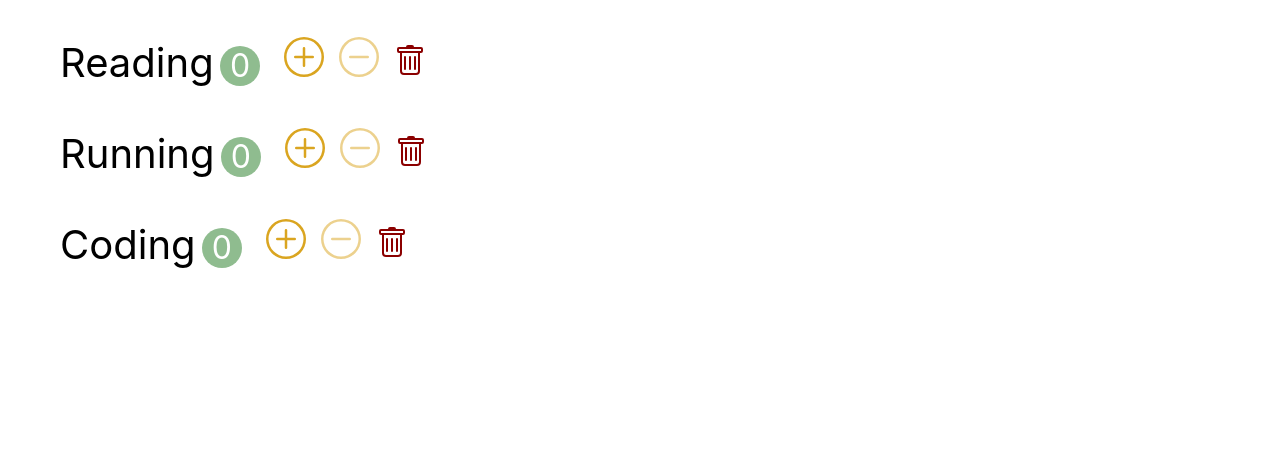
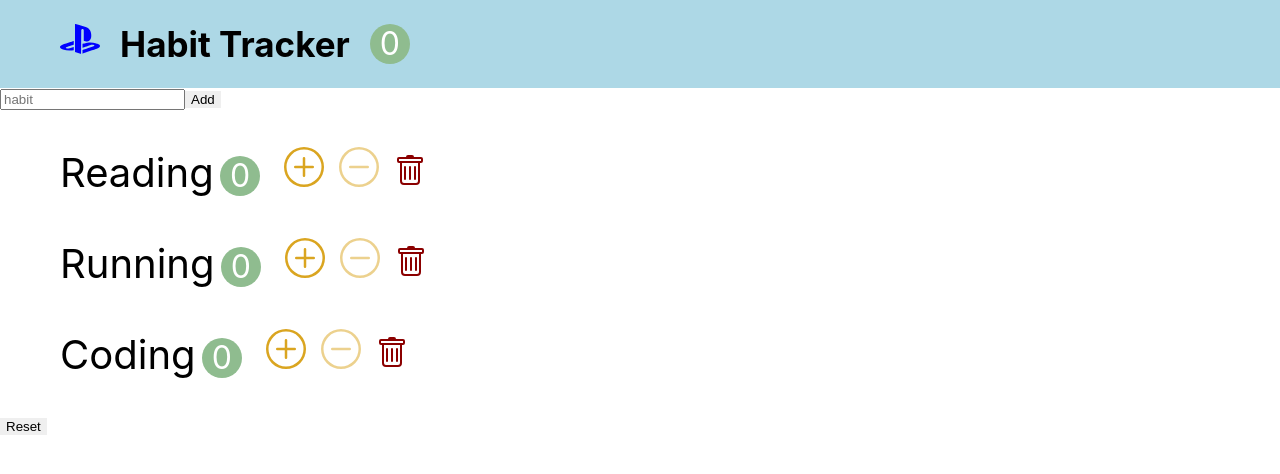
Before and after one commit to Joahkim/Habit-Tracker, a React (Create React App) app: page / in a window 1280 px wide. Shown: the top 474 px of the page. Built offline with nearby package versions, Linux system fonts and the light colour scheme.

Commit message:
Habit Tracker Complete _ Class

```diff
--- a/src/App.css
+++ b/src/App.css
@@ -1,3 +1,6 @@
+* {
+  box-sizing: border-box;
+}
 button {
   outline: none;
   border: 0;
--- a/src/app.jsx
+++ b/src/app.jsx
@@ -1,6 +1,7 @@
 import React, { Component } from "react";
-import "./App.css";
+import "./app.css";
 import Habits from "./components/habits";
+import Nav from "./components/nav";
 
 class App extends Component {
   state = {
@@ -30,14 +31,35 @@ class App extends Component {
     this.setState({ habits });
   };
 
+  handleAdd = (name) => {
+    const habits = [
+      { id: Date.now(), name: name, count: 0 },
+      ...this.state.habits,
+    ];
+    this.setState({ habits });
+  };
+
+  handleReset = () => {
+    const habits = this.state.habits.map((habit) => {
+      habit.count = 0;
+      return habit;
+    });
+    this.setState({ habits });
+  };
+
   render() {
     return (
+      <>
+        <Nav habits={this.state.habits} />
         <Habits
           habits={this.state.habits}
           handleIncrement={this.handleIncrement}
           handleDecrement={this.handleDecrement}
           handleDelete={this.handleDelete}
+          handleAdd={this.handleAdd}
+          handleReset={this.handleReset}
         />
+      </>
     );
   }
 }
--- /dev/null
+++ b/src/components/habitAddForm.jsx
@@ -0,0 +1,30 @@
+import React, { Component } from "react";
+
+class HabitAddForm extends Component {
+  formRef = React.createRef();
+  inputRef = React.createRef();
+  //돔 요소에 직접 접근하는 것이 아니라 createRef를 사용해 변수를 정의하고 그것을 해당하는 리액트 컴포넌트의  ref로 연결하면 된다.
+
+  onSubmit = (event) => {
+    event.preventDefault();
+    const name = this.inputRef.current.value;
+    name && this.props.handleAdd(name);
+    //this.inputRef.current.value = "";
+    this.formRef.current.reset();
+  };
+  render() {
+    return (
+      <form ref={this.formRef} className="addForm" onSubmit={this.onSubmit}>
+        <input
+          ref={this.inputRef}
+          type="text"
+          className="addInput"
+          placeholder="habit"
+        />
+        <button className="addBtn">Add</button>
+      </form>
+    );
+  }
+}
+
+export default HabitAddForm;
--- a/src/components/habits.jsx
+++ b/src/components/habits.jsx
@@ -1,9 +1,12 @@
 import React, { Component } from "react";
+import HabitAddForm from "./habitAddForm";
 import Habit from "./habit";
 
 class Habits extends Component {
   render() {
     return (
+      <>
+        <HabitAddForm handleAdd={this.props.handleAdd} />
         <ul>
           {this.props.habits.map((habit) => (
             <Habit
@@ -15,6 +18,10 @@ class Habits extends Component {
             />
           ))}
         </ul>
+        <button className="habitsReset" onClick={this.props.handleReset}>
+          Reset
+        </button>
+      </>
     );
   }
 }
--- /dev/null
+++ b/src/components/nav.css
@@ -0,0 +1,30 @@
+.navigation {
+  height: 11vh;
+  background-color: lightblue;
+  display: flex;
+  align-items: center;
+  padding-left: 50px;
+}
+
+.navItems {
+  margin: 0 10px;
+}
+.logo {
+  font-size: 40px;
+  color: blue;
+}
+.title {
+  font-size: 35px;
+  font-weight: bold;
+}
+.totalCount {
+  display: inline-block;
+  text-align: center;
+  font-size: 2rem;
+  width: 2.5rem;
+  height: 2.5rem;
+  line-height: 2.5rem;
+  background-color: darkseagreen;
+  color: white;
+  border-radius: 50%;
+}
--- /dev/null
+++ b/src/components/nav.jsx
@@ -0,0 +1,25 @@
+import React, { Component } from "react";
+import { IoLogoPlaystation } from "react-icons/io";
+import "./nav.css";
+
+class Nav extends Component {
+  render() {
+    let totalCount = 0;
+
+    this.props.habits.forEach((habit) => {
+      totalCount += habit.count;
+    });
+
+    return (
+      <nav className="navigation">
+        <span className="navItems logo">
+          <IoLogoPlaystation />
+        </span>
+        <span className="navItems title">Habit Tracker</span>
+        <div className="navItems totalCount">{totalCount}</div>
+      </nav>
+    );
+  }
+}
+
+export default Nav;
```
Also changed, not shown: src/components/habit.jsx (+0 -10 lines). Lines whose indentation alone changed are shown as unchanged.
